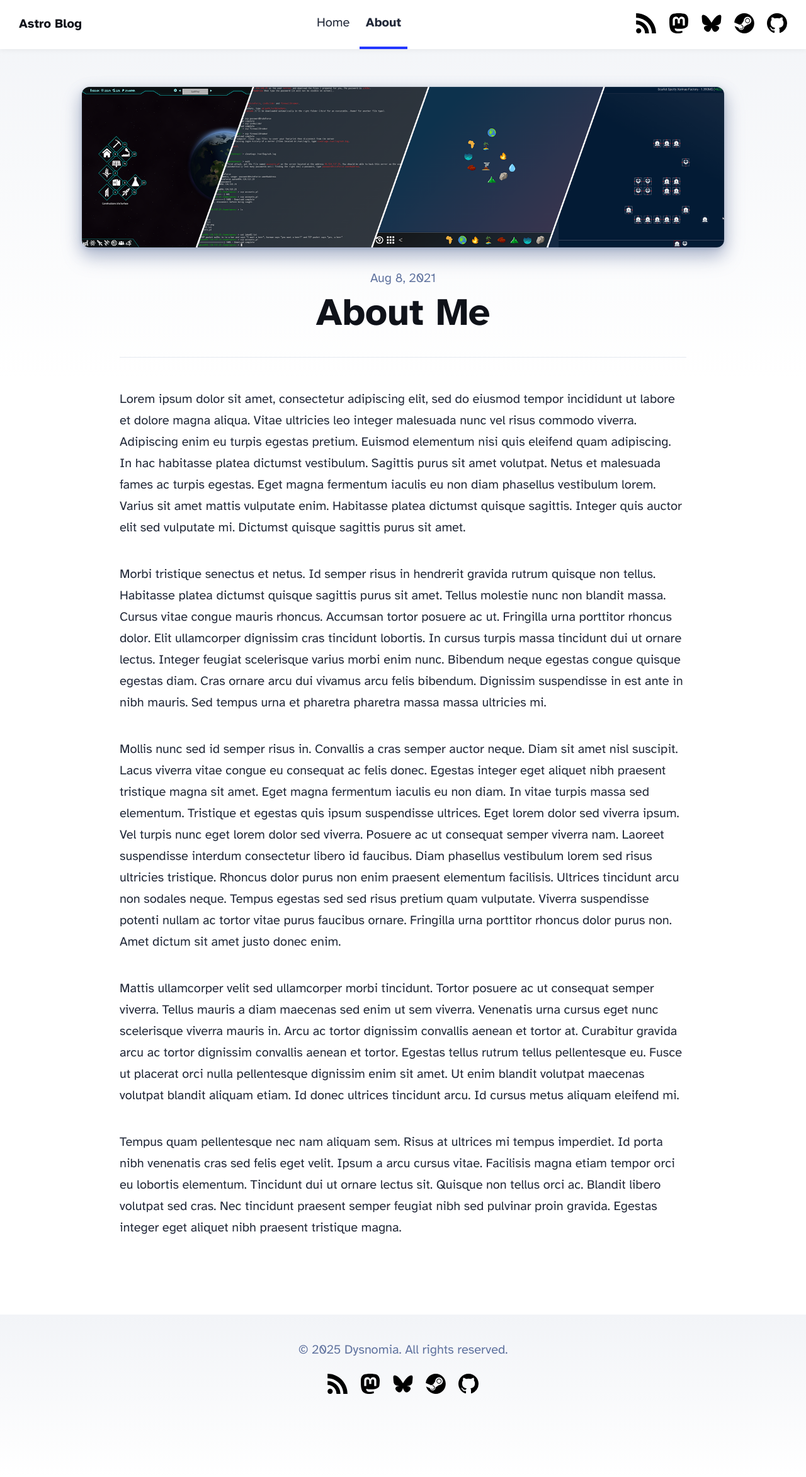
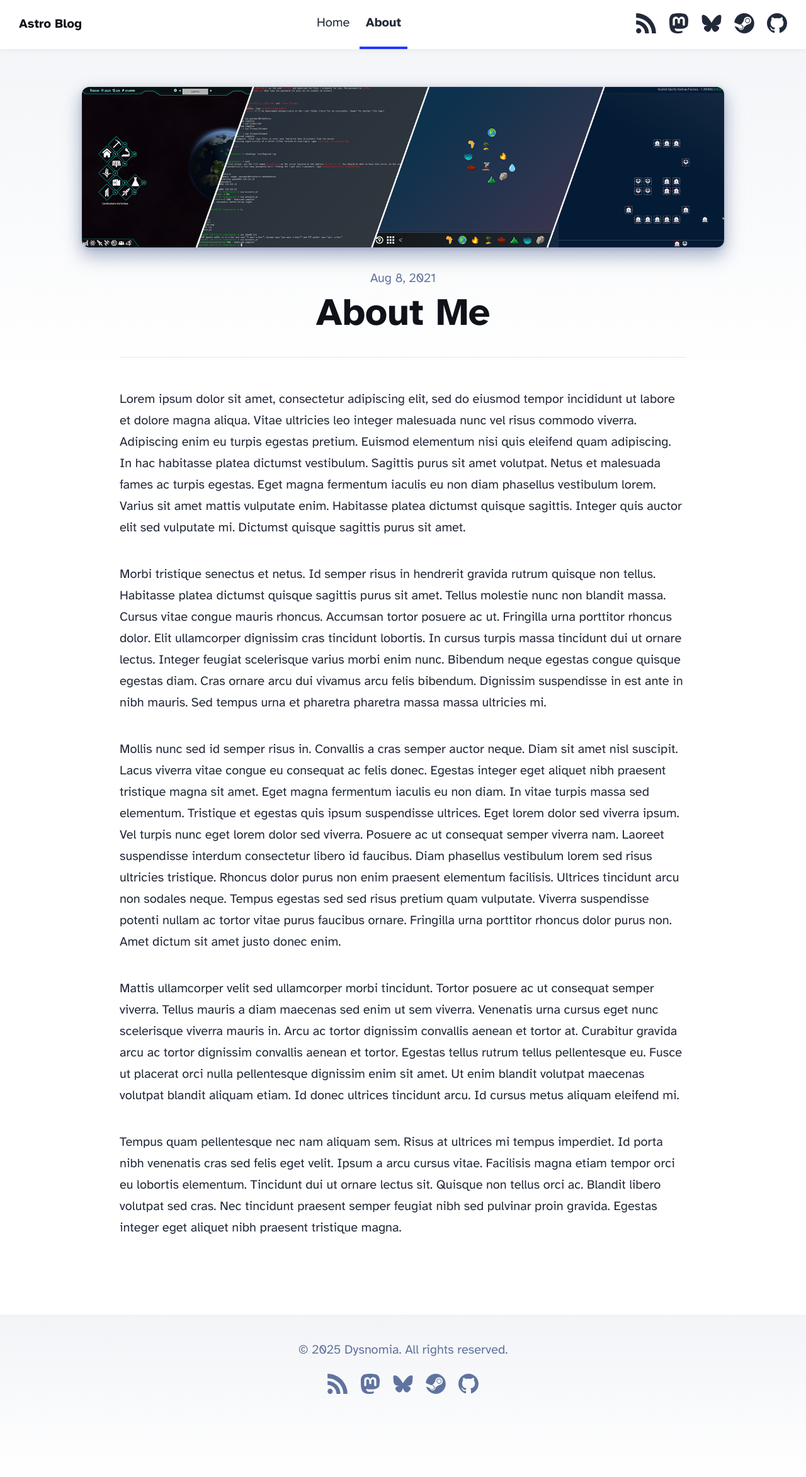
Before and after one commit to Dysnomia-Studio/devblog, an Astro site: page /about in a window 1280 px wide. Shown: the whole page at 63% size. Built offline with nearby package versions, Linux system fonts and the light colour scheme; Astro itself is replaced by a stand-in of ours.

Commit message:
Fix socials color

```diff
--- a/src/components/Footer.astro
+++ b/src/components/Footer.astro
@@ -9,7 +9,7 @@ const today = new Date();
 				<span class="sr-only">RSS Feed</span>
 				<svg viewBox="-28.364 -29.444 42.324 42.822" aria-hidden="true" width="32" height="32"
 					><path
-						fill="black"
+						fill="currentColor"
 						d="M-17.392 7.875c0 3.025-2.46 5.485-5.486 5.485s-5.486-2.46-5.486-5.485c0-3.026 2.46-5.486 5.486-5.486s5.486 2.461 5.486 5.486zm31.351 5.486C14.042.744 8.208-11.757-1.567-19.736c-7.447-6.217-17.089-9.741-26.797-9.708v9.792C-16.877-19.785-5.556-13.535.344-3.66a32.782 32.782 0 0 1 4.788 17.004h8.827v.017zm-14.96 0C-.952 5.249-4.808-2.73-11.108-7.817c-4.821-3.956-11.021-6.184-17.255-6.15v8.245c6.782-.083 13.432 3.807 16.673 9.774a19.296 19.296 0 0 1 2.411 9.326h8.278v-.017z"
 					></path></svg
 				>
@@ -18,7 +18,7 @@ const today = new Date();
 				<span class="sr-only">Follow me on Mastodon</span>
 				<svg viewBox="0 0 16 16" aria-hidden="true" width="32" height="32"
 					><path
-						fill="black"
+						fill="currentColor"
 						d="M11.19 12.195c2.016-.24 3.77-1.475 3.99-2.603.348-1.778.32-4.339.32-4.339 0-3.47-2.286-4.488-2.286-4.488C12.062.238 10.083.017 8.027 0h-.05C5.92.017 3.942.238 2.79.765c0 0-2.285 1.017-2.285 4.488l-.002.662c-.004.64-.007 1.35.011 2.091.083 3.394.626 6.74 3.78 7.57 1.454.383 2.703.463 3.709.408 1.823-.1 2.847-.647 2.847-.647l-.06-1.317s-1.303.41-2.767.36c-1.45-.05-2.98-.156-3.215-1.928a3.614 3.614 0 0 1-.033-.496s1.424.346 3.228.428c1.103.05 2.137-.064 3.188-.189zm1.613-2.47H11.13v-4.08c0-.859-.364-1.295-1.091-1.295-.804 0-1.207.517-1.207 1.541v2.233H7.168V5.89c0-1.024-.403-1.541-1.207-1.541-.727 0-1.091.436-1.091 1.296v4.079H3.197V5.522c0-.859.22-1.541.66-2.046.456-.505 1.052-.764 1.793-.764.856 0 1.504.328 1.933.983L8 4.39l.417-.695c.429-.655 1.077-.983 1.934-.983.74 0 1.336.259 1.791.764.442.505.661 1.187.661 2.046v4.203z"
 					></path></svg
 				>
@@ -27,7 +27,7 @@ const today = new Date();
 				<span class="sr-only">Follow me on Bluesky</span>
 				<svg viewBox="0 0 600 530" aria-hidden="true" width="32" height="32"
 					><path
-						fill="black"
+						fill="currentColor"
 						d="m135.72 44.03c66.496 49.921 138.02 151.14 164.28 205.46 26.262-54.316 97.782-155.54 164.28-205.46 47.98-36.021 125.72-63.892 125.72 24.795 0 17.712-10.155 148.79-16.111 170.07-20.703 73.984-96.144 92.854-163.25 81.433 117.3 19.964 147.14 86.092 82.697 152.22-122.39 125.59-175.91-31.511-189.63-71.766-2.514-7.3797-3.6904-10.832-3.7077-7.8964-0.0174-2.9357-1.1937 0.51669-3.7077 7.8964-13.714 40.255-67.233 197.36-189.63 71.766-64.444-66.128-34.605-132.26 82.697-152.22-67.108 11.421-142.55-7.4491-163.25-81.433-5.9562-21.282-16.111-152.36-16.111-170.07 0-88.687 77.742-60.816 125.72-24.795z"
 					/></svg
 				>
@@ -36,7 +36,7 @@ const today = new Date();
 				<span class="sr-only">Follow me on Steam</span>
 				<svg viewBox="0 0 256 259" aria-hidden="true" width="32" height="32"
 					><path
-						fill="black"
+						fill="currentColor"
 						d="M127.779 0C60.42 0 5.24 52.412 0 119.014l68.724 28.674a35.812 35.812 0 0 1 20.426-6.366c.682 0 1.356.019 2.02.056l30.566-44.71v-.626c0-26.903 21.69-48.796 48.353-48.796 26.662 0 48.352 21.893 48.352 48.796 0 26.902-21.69 48.804-48.352 48.804-.37 0-.73-.009-1.098-.018l-43.593 31.377c.028.582.046 1.163.046 1.735 0 20.204-16.283 36.636-36.294 36.636-17.566 0-32.263-12.658-35.584-29.412L4.41 164.654c15.223 54.313 64.673 94.132 123.369 94.132 70.818 0 128.221-57.938 128.221-129.393C256 57.93 198.597 0 127.779 0zM80.352 196.332l-15.749-6.568c2.787 5.867 7.621 10.775 14.033 13.47 13.857 5.83 29.836-.803 35.612-14.799a27.555 27.555 0 0 0 .046-21.035c-2.768-6.79-7.999-12.086-14.706-14.909-6.67-2.795-13.811-2.694-20.085-.304l16.275 6.79c10.222 4.3 15.056 16.145 10.794 26.46-4.253 10.314-15.998 15.195-26.22 10.895zm121.957-100.29c0-17.925-14.457-32.52-32.217-32.52-17.769 0-32.226 14.595-32.226 32.52 0 17.926 14.457 32.512 32.226 32.512 17.76 0 32.217-14.586 32.217-32.512zm-56.37-.055c0-13.488 10.84-24.42 24.2-24.42 13.368 0 24.208 10.932 24.208 24.42 0 13.488-10.84 24.421-24.209 24.421-13.359 0-24.2-10.933-24.2-24.42z"
 					/></svg
 				>
@@ -45,7 +45,7 @@ const today = new Date();
 				<span class="sr-only">My GitHub organization</span>
 				<svg viewBox="0 0 16 16" aria-hidden="true" width="32" height="32"
 					><path
-						fill="black"
+						fill="currentColor"
 						d="M8 0C3.58 0 0 3.58 0 8c0 3.54 2.29 6.53 5.47 7.59.4.07.55-.17.55-.38 0-.19-.01-.82-.01-1.49-2.01.37-2.53-.49-2.69-.94-.09-.23-.48-.94-.82-1.13-.28-.15-.68-.52-.01-.53.63-.01 1.08.58 1.23.82.72 1.21 1.87.87 2.33.66.07-.52.28-.87.51-1.07-1.78-.2-3.64-.89-3.64-3.95 0-.87.31-1.59.82-2.15-.08-.2-.36-1.02.08-2.12 0 0 .67-.21 2.2.82.64-.18 1.32-.27 2-.27.68 0 1.36.09 2 .27 1.53-1.04 2.2-.82 2.2-.82.44 1.1.16 1.92.08 2.12.51.56.82 1.27.82 2.15 0 3.07-1.87 3.75-3.65 3.95.29.25.54.73.54 1.48 0 1.07-.01 1.93-.01 2.2 0 .21.15.46.55.38A8.012 8.012 0 0 0 16 8c0-4.42-3.58-8-8-8z"
 					></path></svg
 				>
--- a/src/components/Header.astro
+++ b/src/components/Header.astro
@@ -15,7 +15,7 @@ import { SITE_TITLE } from '../consts';
 				<span class="sr-only">RSS Feed</span>
 				<svg viewBox="-28.364 -29.444 42.324 42.822" aria-hidden="true" width="32" height="32"
 					><path
-						fill="black"
+						fill="currentColor"
 						d="M-17.392 7.875c0 3.025-2.46 5.485-5.486 5.485s-5.486-2.46-5.486-5.485c0-3.026 2.46-5.486 5.486-5.486s5.486 2.461 5.486 5.486zm31.351 5.486C14.042.744 8.208-11.757-1.567-19.736c-7.447-6.217-17.089-9.741-26.797-9.708v9.792C-16.877-19.785-5.556-13.535.344-3.66a32.782 32.782 0 0 1 4.788 17.004h8.827v.017zm-14.96 0C-.952 5.249-4.808-2.73-11.108-7.817c-4.821-3.956-11.021-6.184-17.255-6.15v8.245c6.782-.083 13.432 3.807 16.673 9.774a19.296 19.296 0 0 1 2.411 9.326h8.278v-.017z"
 					></path></svg
 				>
@@ -24,7 +24,7 @@ import { SITE_TITLE } from '../consts';
 				<span class="sr-only">Follow me on Mastodon</span>
 				<svg viewBox="0 0 16 16" aria-hidden="true" width="32" height="32"
 					><path
-						fill="black"
+						fill="currentColor"
 						d="M11.19 12.195c2.016-.24 3.77-1.475 3.99-2.603.348-1.778.32-4.339.32-4.339 0-3.47-2.286-4.488-2.286-4.488C12.062.238 10.083.017 8.027 0h-.05C5.92.017 3.942.238 2.79.765c0 0-2.285 1.017-2.285 4.488l-.002.662c-.004.64-.007 1.35.011 2.091.083 3.394.626 6.74 3.78 7.57 1.454.383 2.703.463 3.709.408 1.823-.1 2.847-.647 2.847-.647l-.06-1.317s-1.303.41-2.767.36c-1.45-.05-2.98-.156-3.215-1.928a3.614 3.614 0 0 1-.033-.496s1.424.346 3.228.428c1.103.05 2.137-.064 3.188-.189zm1.613-2.47H11.13v-4.08c0-.859-.364-1.295-1.091-1.295-.804 0-1.207.517-1.207 1.541v2.233H7.168V5.89c0-1.024-.403-1.541-1.207-1.541-.727 0-1.091.436-1.091 1.296v4.079H3.197V5.522c0-.859.22-1.541.66-2.046.456-.505 1.052-.764 1.793-.764.856 0 1.504.328 1.933.983L8 4.39l.417-.695c.429-.655 1.077-.983 1.934-.983.74 0 1.336.259 1.791.764.442.505.661 1.187.661 2.046v4.203z"
 					></path></svg
 				>
@@ -33,7 +33,7 @@ import { SITE_TITLE } from '../consts';
 				<span class="sr-only">Follow me on Bluesky</span>
 				<svg viewBox="0 0 600 530" aria-hidden="true" width="32" height="32"
 					><path
-						fill="black"
+						fill="currentColor"
 						d="m135.72 44.03c66.496 49.921 138.02 151.14 164.28 205.46 26.262-54.316 97.782-155.54 164.28-205.46 47.98-36.021 125.72-63.892 125.72 24.795 0 17.712-10.155 148.79-16.111 170.07-20.703 73.984-96.144 92.854-163.25 81.433 117.3 19.964 147.14 86.092 82.697 152.22-122.39 125.59-175.91-31.511-189.63-71.766-2.514-7.3797-3.6904-10.832-3.7077-7.8964-0.0174-2.9357-1.1937 0.51669-3.7077 7.8964-13.714 40.255-67.233 197.36-189.63 71.766-64.444-66.128-34.605-132.26 82.697-152.22-67.108 11.421-142.55-7.4491-163.25-81.433-5.9562-21.282-16.111-152.36-16.111-170.07 0-88.687 77.742-60.816 125.72-24.795z"
 					/></svg
 				>
@@ -42,7 +42,7 @@ import { SITE_TITLE } from '../consts';
 				<span class="sr-only">Follow me on Steam</span>
 				<svg viewBox="0 0 256 259" aria-hidden="true" width="32" height="32"
 					><path
-						fill="black"
+						fill="currentColor"
 						d="M127.779 0C60.42 0 5.24 52.412 0 119.014l68.724 28.674a35.812 35.812 0 0 1 20.426-6.366c.682 0 1.356.019 2.02.056l30.566-44.71v-.626c0-26.903 21.69-48.796 48.353-48.796 26.662 0 48.352 21.893 48.352 48.796 0 26.902-21.69 48.804-48.352 48.804-.37 0-.73-.009-1.098-.018l-43.593 31.377c.028.582.046 1.163.046 1.735 0 20.204-16.283 36.636-36.294 36.636-17.566 0-32.263-12.658-35.584-29.412L4.41 164.654c15.223 54.313 64.673 94.132 123.369 94.132 70.818 0 128.221-57.938 128.221-129.393C256 57.93 198.597 0 127.779 0zM80.352 196.332l-15.749-6.568c2.787 5.867 7.621 10.775 14.033 13.47 13.857 5.83 29.836-.803 35.612-14.799a27.555 27.555 0 0 0 .046-21.035c-2.768-6.79-7.999-12.086-14.706-14.909-6.67-2.795-13.811-2.694-20.085-.304l16.275 6.79c10.222 4.3 15.056 16.145 10.794 26.46-4.253 10.314-15.998 15.195-26.22 10.895zm121.957-100.29c0-17.925-14.457-32.52-32.217-32.52-17.769 0-32.226 14.595-32.226 32.52 0 17.926 14.457 32.512 32.226 32.512 17.76 0 32.217-14.586 32.217-32.512zm-56.37-.055c0-13.488 10.84-24.42 24.2-24.42 13.368 0 24.208 10.932 24.208 24.42 0 13.488-10.84 24.421-24.209 24.421-13.359 0-24.2-10.933-24.2-24.42z"
 					/></svg
 				>
@@ -51,7 +51,7 @@ import { SITE_TITLE } from '../consts';
 				<span class="sr-only">My GitHub organization</span>
 				<svg viewBox="0 0 16 16" aria-hidden="true" width="32" height="32"
 					><path
-						fill="black"
+						fill="currentColor"
 						d="M8 0C3.58 0 0 3.58 0 8c0 3.54 2.29 6.53 5.47 7.59.4.07.55-.17.55-.38 0-.19-.01-.82-.01-1.49-2.01.37-2.53-.49-2.69-.94-.09-.23-.48-.94-.82-1.13-.28-.15-.68-.52-.01-.53.63-.01 1.08.58 1.23.82.72 1.21 1.87.87 2.33.66.07-.52.28-.87.51-1.07-1.78-.2-3.64-.89-3.64-3.95 0-.87.31-1.59.82-2.15-.08-.2-.36-1.02.08-2.12 0 0 .67-.21 2.2.82.64-.18 1.32-.27 2-.27.68 0 1.36.09 2 .27 1.53-1.04 2.2-.82 2.2-.82.44 1.1.16 1.92.08 2.12.51.56.82 1.27.82 2.15 0 3.07-1.87 3.75-3.65 3.95.29.25.54.73.54 1.48 0 1.07-.01 1.93-.01 2.2 0 .21.15.46.55.38A8.012 8.012 0 0 0 16 8c0-4.42-3.58-8-8-8z"
 					></path></svg
 				>
```
